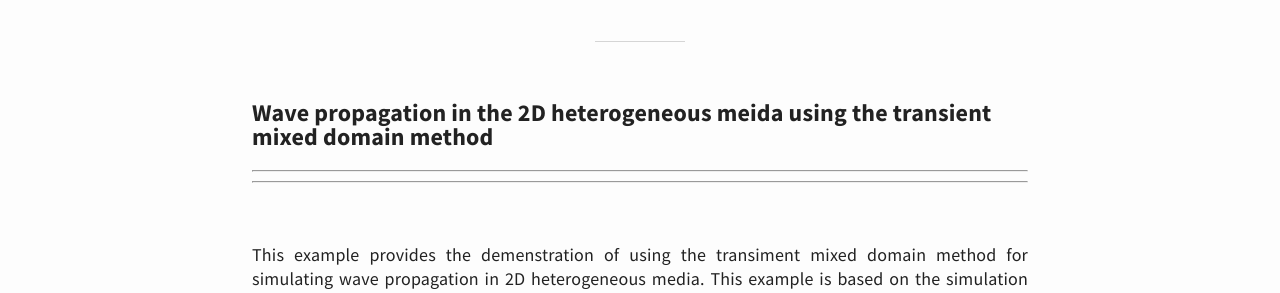
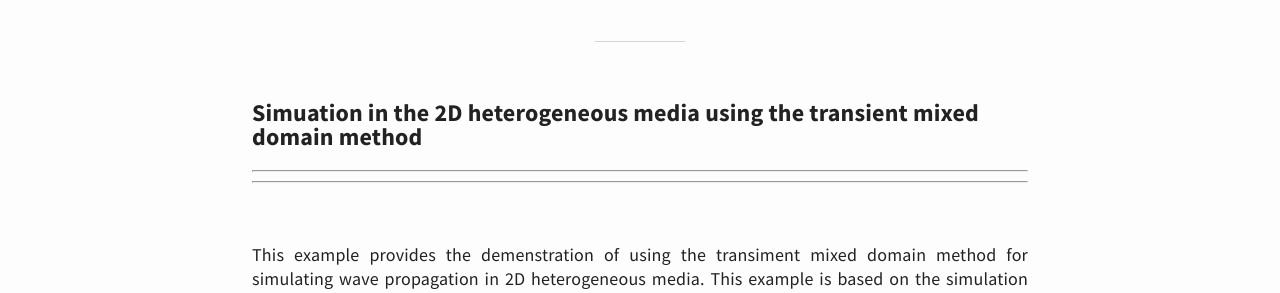
Before and after one commit to m-SOUND/mSOUND, a Jekyll site: the page built from _posts/2019-02-18-TMDM_2D_heterogeneous.html, in a window 1280 px wide. Shown: the part 150-443 px from the top of the page. Built offline with Jekyll 4.4.1, drawn with Linux system fonts in a browser that asks for light colours.

Commit message:
Update 2019-02-18-TMDM_2D_heterogeneous.html

```diff
--- a/_posts/2019-02-18-TMDM_2D_heterogeneous.html
+++ b/_posts/2019-02-18-TMDM_2D_heterogeneous.html
@@ -1,5 +1,5 @@
 ---
-title: Wave propagation in the 2D heterogeneous meida using the transient mixed domain method
+title: Simuation in the 2D heterogeneous media using the transient mixed domain method
 ---
 <hr>
 <hr>
```
